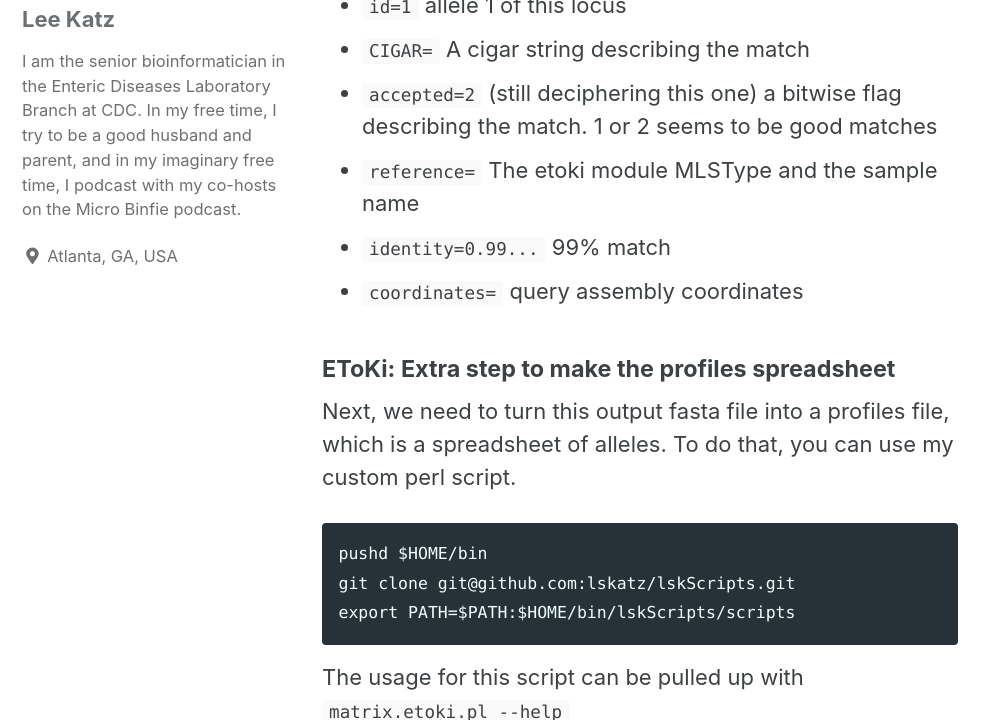
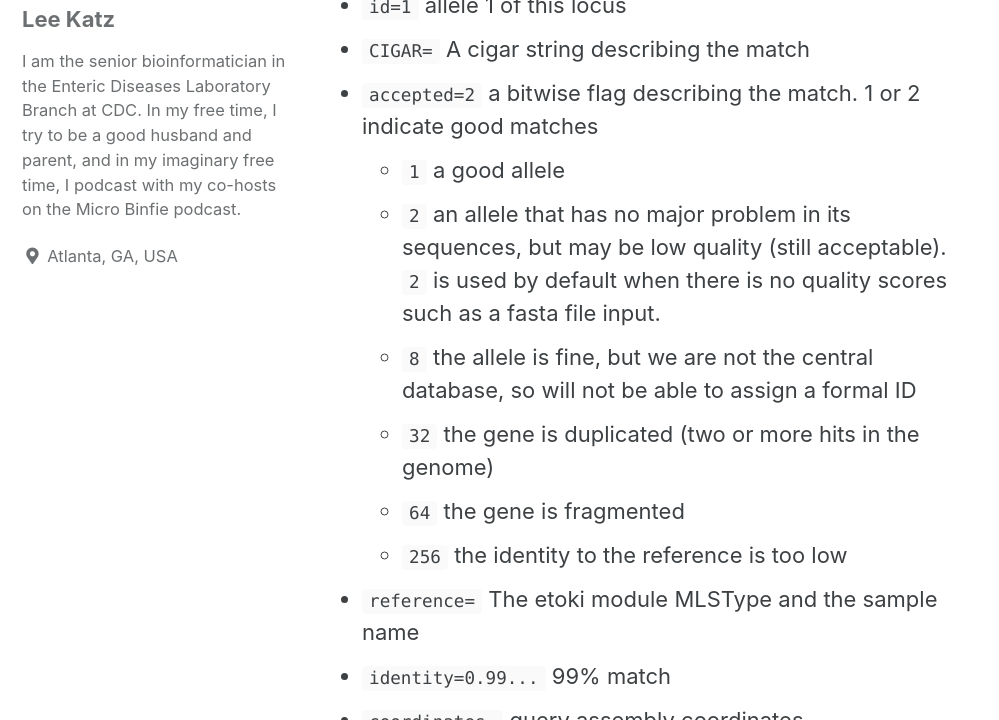
Before and after one commit to lskatz/lskatz.github.io, a Jekyll site: the page built from _posts/2023-04-09-wgMLST.md, in a window 1280 px wide and 900 px high, scrolled down 9381 px, cut to the strip 180-900 px from the top of the window. Shown: the whole strip, without its empty margins (0-999 px from the left). Built offline with Jekyll 4.4.1, drawn with Linux system fonts in a browser that asks for light colours; some of the changed text lies outside the part shown.

Commit message:
added other etoki flags

```diff
--- a/_posts/2023-04-09-wgMLST.md
+++ b/_posts/2023-04-09-wgMLST.md
@@ -237,7 +237,13 @@ The fields can be briefly explained like
 * `value_md5=` md5sum of sequence
 * `id=1` allele 1 of this locus
 * `CIGAR=`  A cigar string describing the match
-* `accepted=2` (still deciphering this one) a bitwise flag describing the match. 1 or 2 seems to be good matches
+* `accepted=2` a bitwise flag describing the match. 1 or 2 indicate good matches
+   * `1` a good allele
+   * `2` an allele that has no major problem in its sequences, but may be low quality (still acceptable). `2` is used by default when there is no quality scores such as a fasta file input.
+   * `8` the allele is fine, but we are not the central database, so will not be able to assign a formal ID
+   * `32` the gene is duplicated (two or more hits in the genome)
+   * `64` the gene is fragmented
+   * `256` the identity to the reference is too low
 * `reference=` The etoki module MLSType and the sample name
 * `identity=0.99...`  99% match
 * `coordinates=` query assembly coordinates
```
